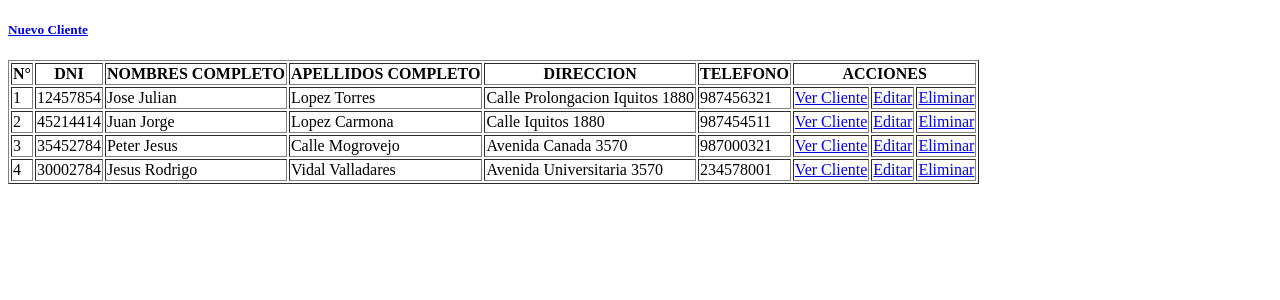
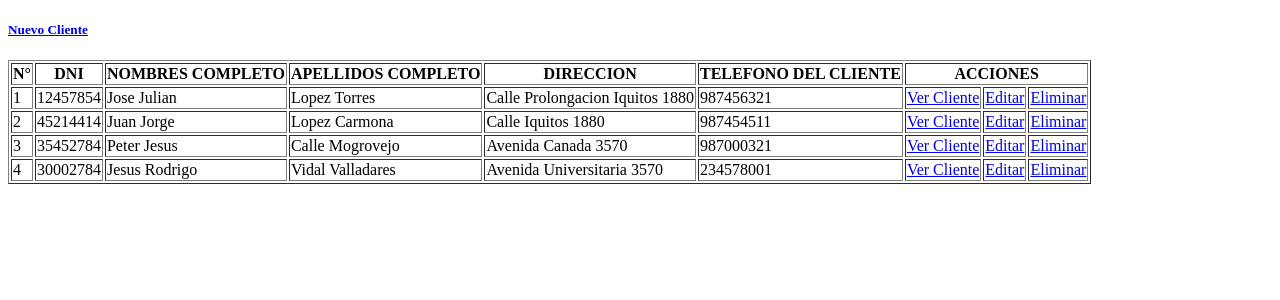
Before and after one commit to Sistemas2010/RepositorioPrueba, a Django app: template templates/clientes/lista_clientes.html in a window 1280 px wide. Shown: the top 300 px of the page. Run offline with Django 3.2, Linux system fonts and the light colour scheme; the template is opened without the code that fills it: values that come from a table or form of the project are taken from there, others are empty; data comes from the database, SQL or seed files in the repository; parts of the project's set-up code (start-up, migrations or seed data) failed here and were passed over.

Commit message:
Cabecera TELEFONO

```diff
--- a/templates/clientes/lista_clientes.html
+++ b/templates/clientes/lista_clientes.html
@@ -10,7 +10,7 @@
             <th>NOMBRES COMPLETO</th>
             <th>APELLIDOS COMPLETO</th>
             <th>DIRECCION</th>
-            <th>TELEFONO</th>
+            <th>TELEFONO DEL CLIENTE</th>
             <th colspan="3">ACCIONES</th>
         </thead>
         <tbody>
```
